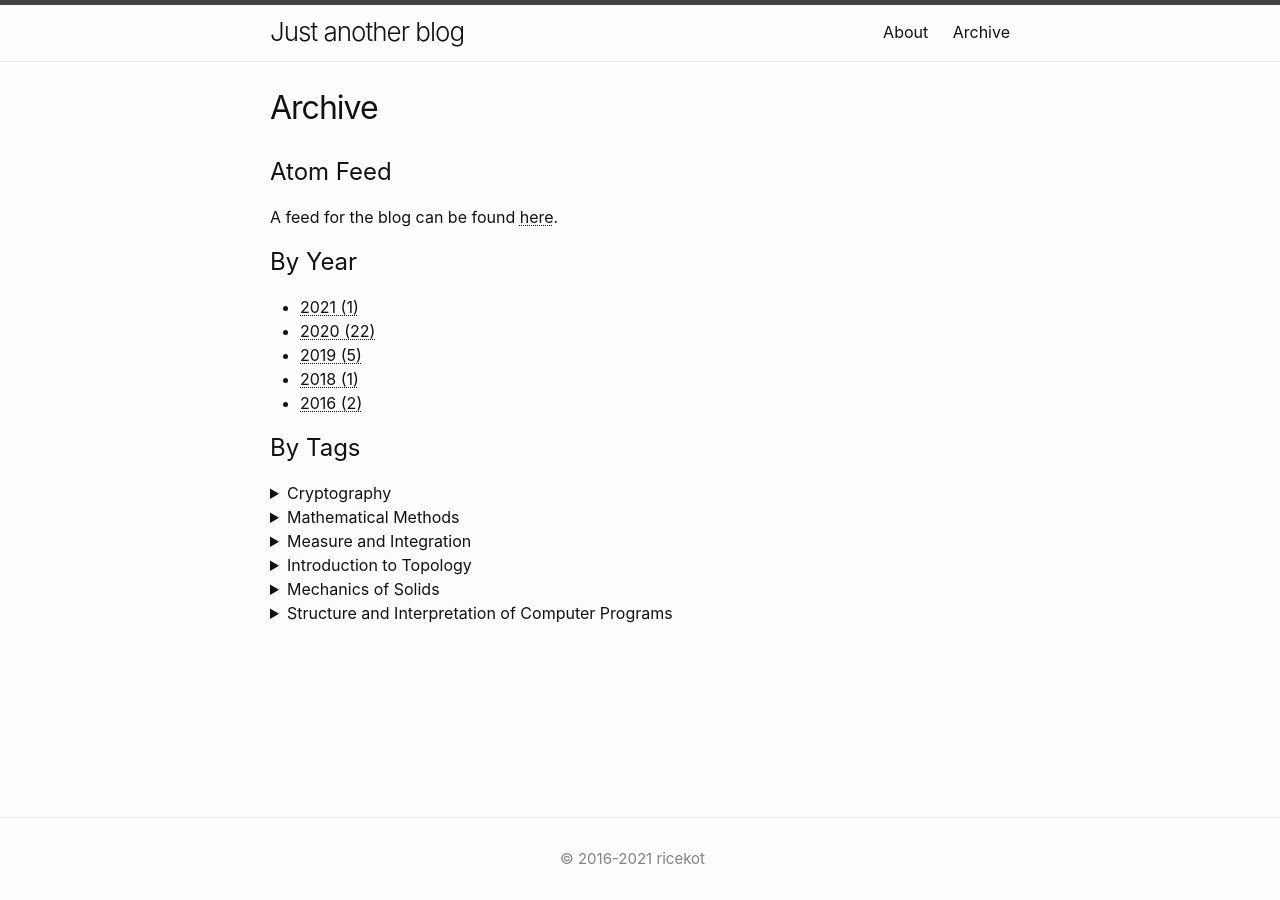
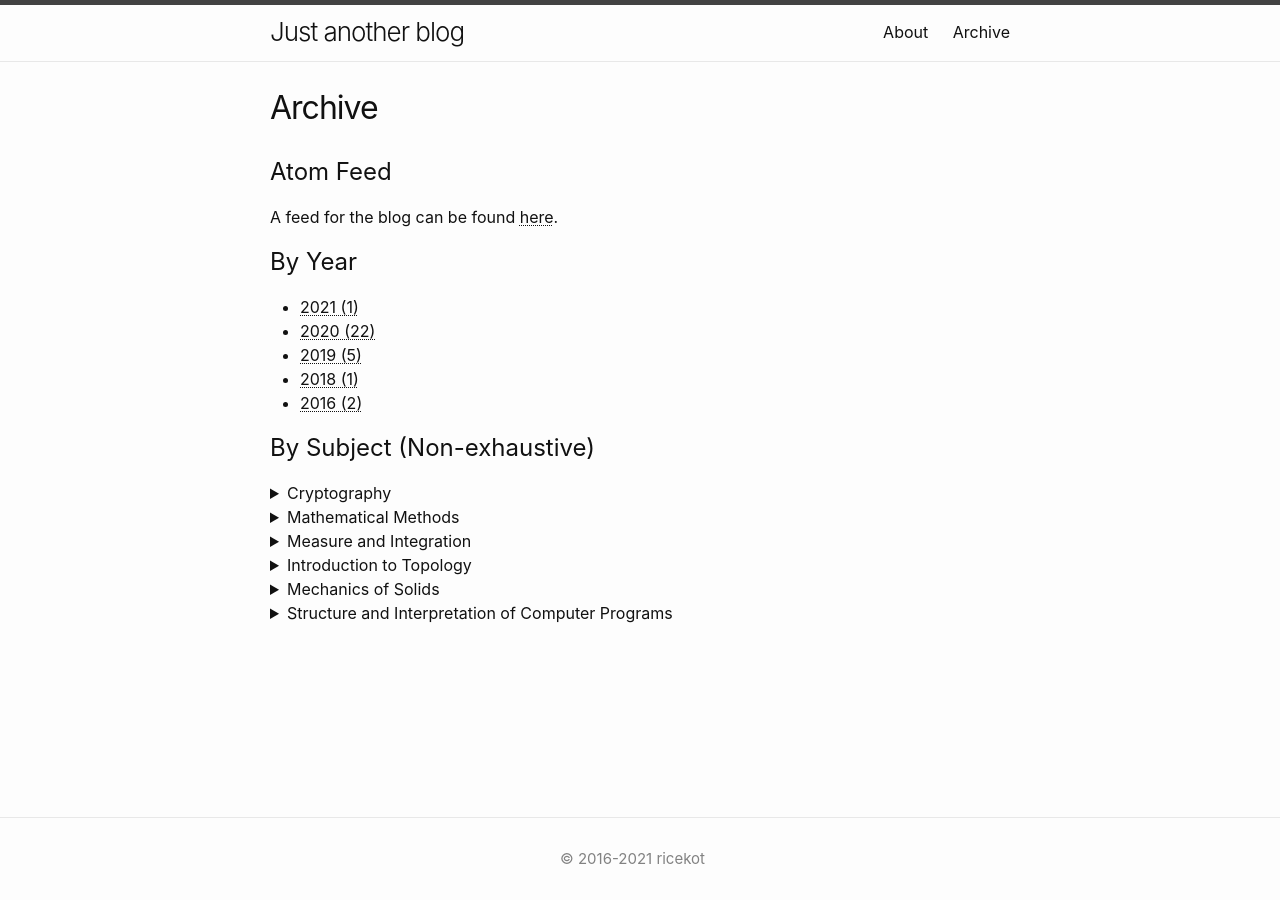
Before and after one commit to ricekot/ricekot.github.io, a Jekyll site: the page built from archive.md, in a window 1280 px wide. Built offline with Jekyll 4.4.1, drawn with Linux system fonts in a browser that asks for light colours.

Commit message:
Update Archive List Title: tags -> subject

```diff
--- a/archive.md
+++ b/archive.md
@@ -32,7 +32,7 @@ A feed for the blog can be found [here](/feed.xml).
 </ul>
 </section>
 
-<h2 style="margin-top:15px"> By Tags </h2>
+<h2 style="margin-top:15px"> By Subject (Non-exhaustive) </h2>
 <section class="archive-post-list">
 {% assign subjects = site.tags | sort %}
 {% for subject in subjects %}
```
